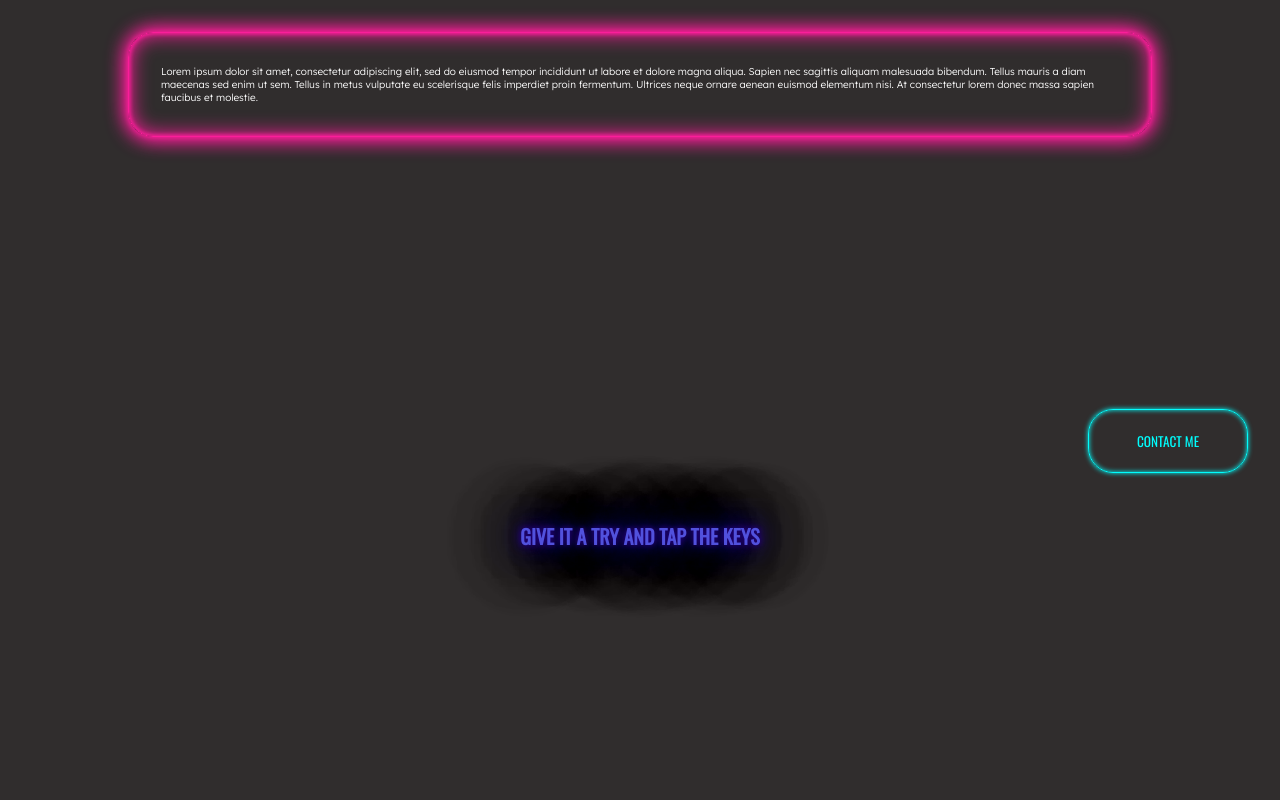
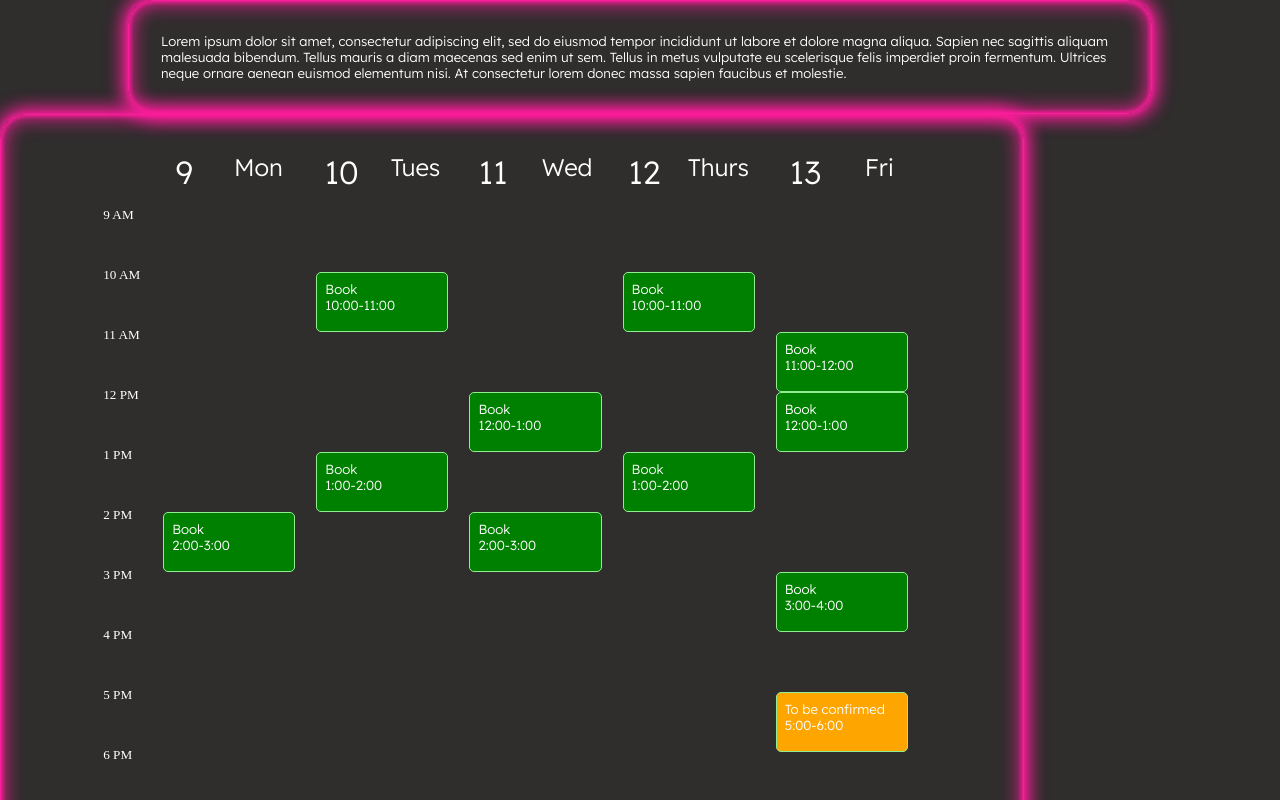
Before and after one commit to pohengchan/GBPianoStudio, a React (Create React App) app in the folder frontend-pianoclasses/: page / in a window 1280 px wide. Shown: the top 800 px of the page. Built offline with nearby package versions, Linux system fonts and the light colour scheme.

Commit message:
calendar design

```diff
--- a/frontend-pianoclasses/src/App.js
+++ b/frontend-pianoclasses/src/App.js
@@ -4,11 +4,14 @@ import Footer from './components/Footer';
 import Contactbutton from './components/Contactbutton';
 import Textborder from './components/Textborder';
 import Piano from './components/Piano';
+import DayHour from './components/DayHour/DayHour';
+
 
 function App() {
   return (
     <>
     <Textborder/>
+    <DayHour/>
     <Contactbutton/>
     <Piano/>
     <Footer/>
--- /dev/null
+++ b/frontend-pianoclasses/src/components/DayHour/DayHour.css
@@ -0,0 +1,155 @@
+:root {
+--numDays: 5;
+--numHours: 13;
+--timeHeight: 60px;
+--calBgColor: #white;
+--eventBorderColor: lightgreen;
+--available: green;
+--unavailable: grey;
+--pending:orange;
+}
+
+.container {
+    padding: 0 0 0 0;
+    margin: 0 0 0 0;
+    display: flex;
+    justify-content: center;
+}
+
+.calendar {
+display: grid;
+gap: 10px;
+grid-template-columns: auto 1fr;
+margin: 2rem;
+width:80%;
+}
+
+.timeline {
+display: grid;
+grid-template-rows: repeat(var(--numHours), var(--timeHeight));
+color:white;
+}
+
+.days {
+display: grid;
+grid-column: 2;
+gap: 5px;
+grid-template-columns: repeat(auto-fit, minmax(30px, 1fr));
+padding:5px;
+}
+
+.events {
+display: grid;
+grid-template-rows: repeat(var(--numHours), var(--timeHeight));
+border-radius: 5px;
+background: var(--calBgColor);
+}
+
+/* Place on Timeline */
+.start-9 {
+grid-row-start: 1;
+}
+.start-10 {
+grid-row-start: 2;
+}
+.start-11 {
+grid-row-start: 3;
+}
+.start-12 {
+grid-row-start: 4;
+}
+
+.start-1 {
+grid-row-start: 5;
+}
+
+.start-2 {
+grid-row-start: 6;
+}
+
+.end-10 {
+grid-row-end: 2;
+}
+.end-11 {
+grid-row-end: 3;
+}
+.end-12 {
+grid-row-end: 4;
+}
+
+.end-1 {
+grid-row-end: 5;
+}
+.end-2 {
+grid-row-end: 6;
+}
+.end-3 {
+grid-row-end: 7;
+}
+
+.end-4 {
+grid-row-end: 8;
+}
+
+.end-5 {
+grid-row-end: 9;
+}
+.end-6 {
+grid-row-end: 10;
+}
+
+/* Event */
+
+.event {
+border: 1px solid var(--eventBorderColor);
+border-radius: 5px;
+padding: 0.5rem;
+margin: 0 0.5rem;
+background: white;
+}
+
+.space,
+.date {
+height: 60px
+}
+
+/* Global, Etc */
+
+
+.available {
+background: var(--available);
+}
+
+.available :hover{
+    cursor: pointer;
+}
+
+.pending {
+    background: var(--pending);
+}
+.pending :hover{
+    cursor: pointer;
+}
+
+.date {
+display: flex;
+justify-content: space-around;
+}
+
+.date-num {
+font-size: 2rem;
+font-weight: 400;
+display: inline;
+padding: 0 0 0 0;
+}
+
+.date-day {
+display: inline;
+font-size: 1.5rem;
+font-weight: 100;
+padding: 0 0 0 0;
+}
+
+.book {
+    padding: 0 0 0 0;
+}
--- /dev/null
+++ b/frontend-pianoclasses/src/components/DayHour/DayHour.jsx
@@ -0,0 +1,124 @@
+import React from 'react';
+import '../../index.css'
+import './DayHour.css';
+
+
+function DayHour() {
+
+
+    return (
+    <>
+<div className='container'>
+    <div className='calendar'>
+        <div className='timeline'>
+            <div className='spacer'></div>
+            <div className='time-marker'>9 AM</div>
+            <div className='time-marker'>10 AM</div>
+            <div className='time-marker'>11 AM</div>
+            <div className='time-marker'>12 PM</div>
+            <div className='time-marker'>1 PM</div>
+            <div className='time-marker'>2 PM</div>
+            <div className='time-marker'>3 PM</div>
+            <div className='time-marker'>4 PM</div>
+            <div className='time-marker'>5 PM</div>
+            <div className='time-marker'>6 PM</div>
+            <div className='time-marker'>7 PM</div>
+            <div className='time-marker'>8 PM</div>
+            <div className='time-marker'>9 PM</div>
+        </div>
+
+        <div className='days'>
+            <div className='day'>
+                <div className='date'>
+                    <p className='date-num'>9</p>
+                    <p className='date-day'>Mon</p>
+                </div>
+                <div className='events'>
+                    <div className='event start-2 end-3 available'>
+                    <p className='book'>Book</p>
+                    <p className='book'>2:00-3:00</p>
+                    </div>
+                </div>
+            </div>
+            <div className='day'>
+            <div className='date'>
+                <p className='date-num'>10</p>
+                <p className='date-day'>Tues</p>
+            </div>
+            <div className='events'>
+                <div className='event start-10 end-11 available'>
+                <p className='book'>Book</p>
+                <p className='book'>10:00-11:00</p>
+                </div>
+                <div className='event start-1 end-2 available'>
+                <p className='book'>Book</p>
+                <p className='book'>1:00-2:00</p>
+                </div>
+            </div>
+            </div>
+            <div className='day'>
+            <div className='date'>
+                <p className='date-num'>11</p>
+                <p className='date-day'>Wed</p>
+            </div>
+            <div className='events'>
+                <div className='event start-12 end-1 available'>
+                <p className='book'>Book</p>
+                <p className='book'>12:00-1:00</p>
+                </div>
+                <div className='event start-2 end-3 available'>
+                <p className='book'>Book</p>
+                <p className='book'>2:00-3:00</p>
+
+                </div>
+            </div>
+            </div>
+            <div className='day'>
+            <div className='date'>
+                <p className='date-num'>12</p>
+                <p className='date-day'>Thurs</p>
+            </div>
+            <div className='events'>
+                <div className='event start-10 end-11 available'>
+                    <p className='book'>Book</p>
+                    <p className='book'>10:00-11:00</p>
+                </div>
+                <div className='event start-1 end-2 available'>
+                    <p className='book'>Book</p>
+                    <p className='book'>1:00-2:00</p>
+                </div>
+            </div>
+            </div>
+            <div className='day'>
+            <div className='date'>
+                <p className='date-num'>13</p>
+                <p className='date-day'>Fri</p>
+            </div>
+            <div className='events'>
+                <div className='event start-11 end-12 available'>
+                    <p className='book'>Book</p>
+                    <p className='book'>11:00-12:00</p>
+                </div>
+                <div className='event start-12 end-1 available'>
+                    <p className='book'>Book</p>
+                    <p className='book'>12:00-1:00</p>
+                </div>
+                <div className='event start-3 end-4 available'>
+                    <p className='book'>Book</p>
+                    <p className='book'>3:00-4:00</p>
+                </div>
+                <div className='event start-5 end-6 pending'>
+                    <p className='book'>To be confirmed</p>
+                    <p className='book'>5:00-6:00</p>
+                </div>
+            </div>
+            </div>
+        </div>
+  </div>
+  </div>
+
+    </>
+  )
+}
+
+export default DayHour
--- a/frontend-pianoclasses/src/index.css
+++ b/frontend-pianoclasses/src/index.css
@@ -22,7 +22,7 @@
   body {
       height: 100vh;
       width: 100%;
-      font-size: 62.5%;
+      font-size: 82.5%;
       background-color: var(--background);
   }
   p {
--- a/frontend-pianoclasses/src/styles/contactbutton.css
+++ b/frontend-pianoclasses/src/styles/contactbutton.css
@@ -13,9 +13,10 @@ button {
     color: #fff;
     width: 10rem;
     height: 4rem;
-    padding: 1rem 2.5rem;
+    padding: 1rem 2rem;
     font-family: 'Oswald', sans-serif;
     font-weight: 500;
+    font-size: large;
     background: transparent;
     cursor: pointer;
     transition: all 0.3s ease;
```
